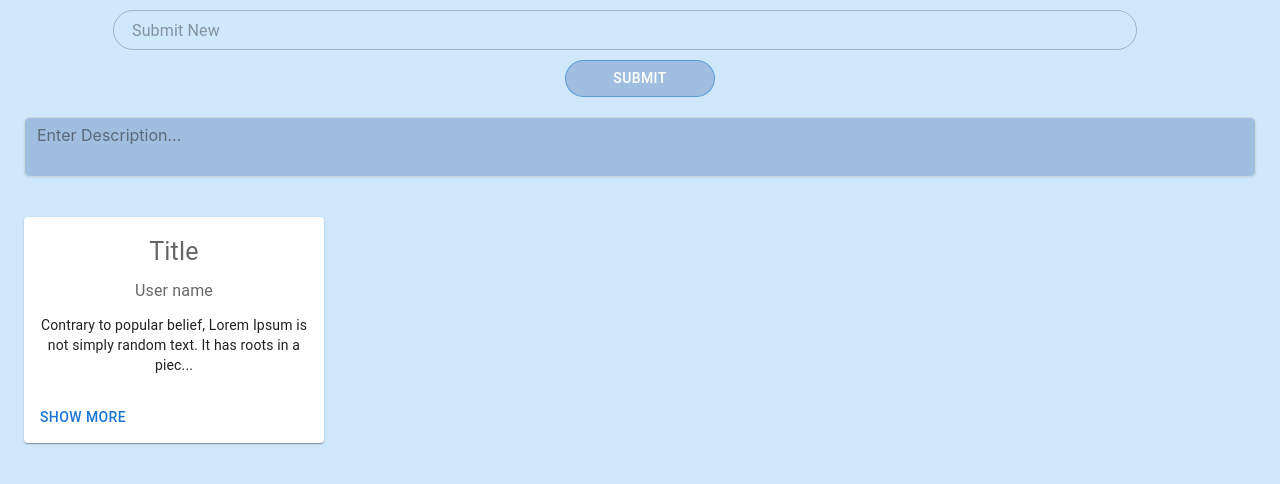
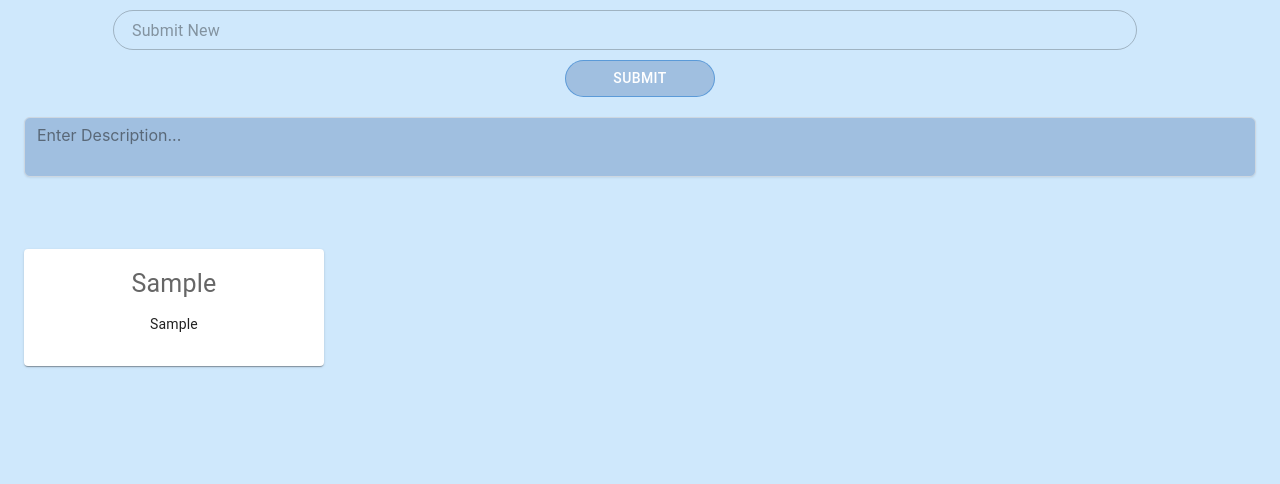
Before and after one commit to fcodelabs/training-web, a React (Create React App) app: page /home in a window 1280 px wide. Both pictures are taken after typing "Sample", "Sample" into the empty fields and a click on the button "SUBMIT". Shown: the top 484 px of the page. Built offline with nearby package versions, Linux system fonts and the light colour scheme.

Commit message:
add cards array usng map

```diff
--- a/src/components/Form.tsx
+++ b/src/components/Form.tsx
@@ -1,8 +1,14 @@
-import {Container,TextField,Button} from '@mui/material';
+import {Container,TextField,Button,Grid} from '@mui/material';
 import Textarea from '@mui/joy/Textarea';
 import  React  from "react";
 import { useState } from 'react';
 import DiaryCard from './DiaryCard';
+
+interface Card {
+  title: string;
+  description: string;
+  userName:string;
+}
 
 
 const Form = () => {
@@ -12,7 +18,7 @@ const Form = () => {
   // create use state for description
   const [description,setDescription] = useState<string>();
   // create use state for set cards array
-  const [cards, setCards] = useState([]);
+  const [cards, setCards] = useState<Card[]>([]);
 
   // clear the textfields
   const clearFields = () => {
@@ -34,9 +40,14 @@ const Form = () => {
 
   // this function for print the values
   function handleSubmit  (){
-    console.log(title);
-    console.log(description);
-    clearFields();
+    if (title !== undefined && description !== undefined) {
+      const newTitle = title as string;
+      const newDescription = description as string;
+      console.log(newTitle);
+      console.log(newDescription);
+      setCards([...cards, { title: newTitle, description: newDescription, userName: '' }]);
+      clearFields();
+    }
 
   }
 
@@ -57,14 +68,13 @@ const Form = () => {
           <Button sx={{margin:"10px 20px auto",borderRadius:"30px",width:"150px",bgcolor:"#A0BFE0",color:"#ffffff"}} variant="outlined" type='submit' onClick={handleSubmit}>Submit</Button>
           {/* <Button variant="contained" type="submit" color="primary" sx={{ margin:"20px auto"}}>SIGN IN</Button> */}
           <Textarea minRows={2} placeholder='Enter Description...' value={description} onChange={handleDescriptionChange}  sx={{bgcolor:"#A0BFE0", marginTop:"20px"}} />
-          <DiaryCard title="Title" userName="User name" description="Contrary to popular belief, Lorem Ipsum is not simply random text.
-          It has roots in a piece of classical Latin literature from 45 BC, making it over 2000 years old.
-          Richard McClintock, a Latin professor at Hampden-Sydney College in Virginia,
-          looked up one of the more obscure Latin words, consectetur, from a Lorem Ipsum passage, and going through the cites of the word in classical literature, discovered the undoubtable source.
-          Lorem Ipsum comes from sections 1.10.32 and 1.10.33 of de Finibus Bonorum et Malorum (The Extremes of Good and Evil) by Cicero, written in 45 BC. This book is a treatise on the theory of ethics, very popular during the Renaissance.
-          The first line of Lorem Ipsum, Lorem ipsum dolor sit amet.., comes from a line in section 1.10.32.
-          The standard chunk of Lorem Ipsum used since the 1500s is reproduced below for those interested.
-          Sections 1.10.32 and 1.10.33 from de Finibus Bonorum et Malorum by Cicero are also reproduced in their exact original form, accompanied by English versions from the 1914 translation by H. Rackham."/>
+          <Grid container spacing={2} sx={{ mt: 2 }}>
+            {cards.map((card, index) => (
+          <Grid item key={index} xs={12} sm={6} md={4} lg={3}>
+            <DiaryCard title={card.title} description={card.description} userName={card.userName} />
+          </Grid>
+        ))}
+      </Grid>
         </Container>
 
       )
```
